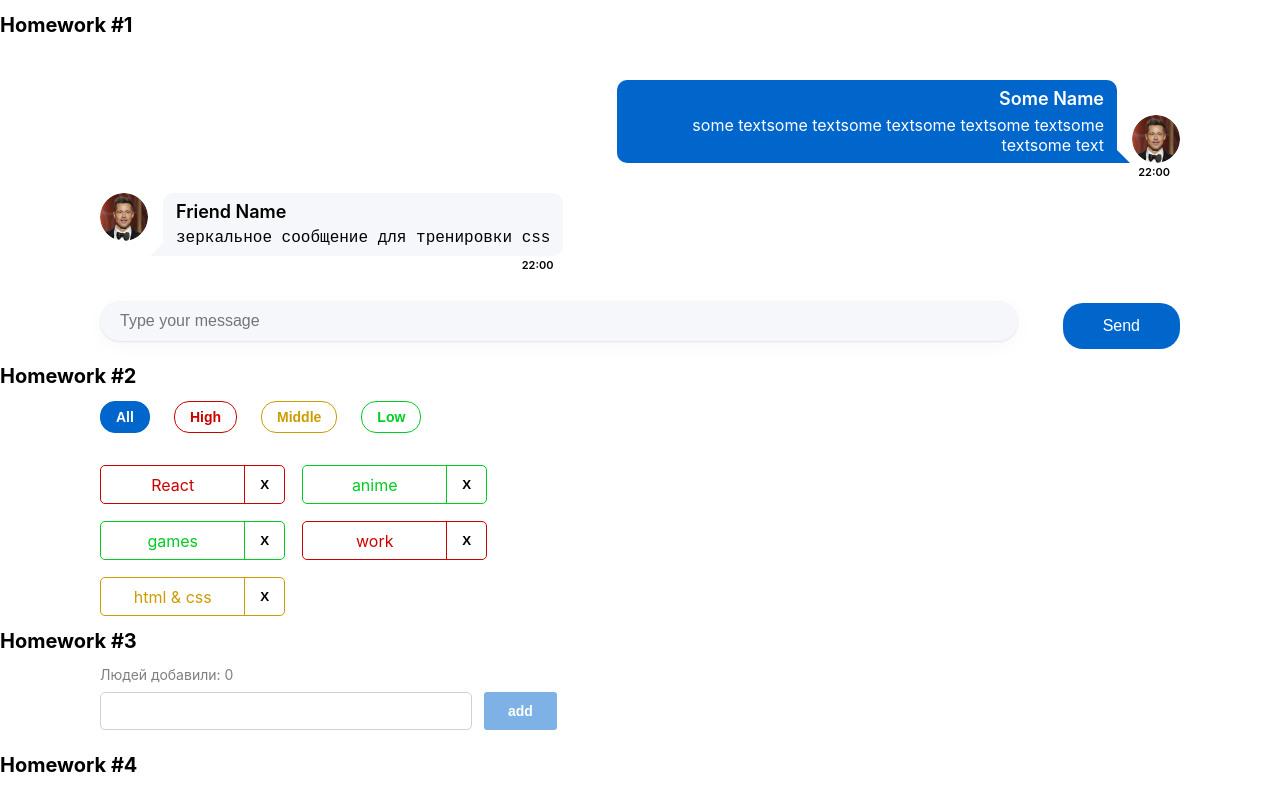
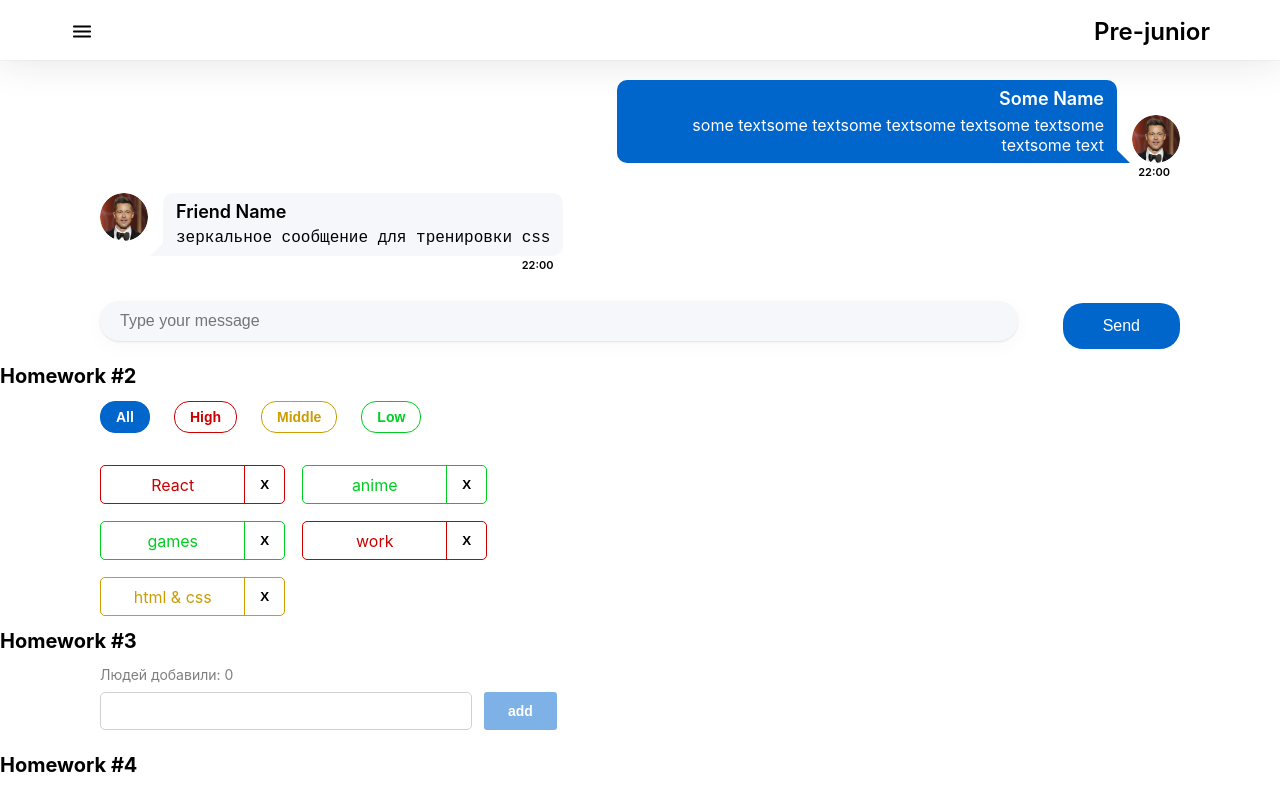
Before and after one commit to DaniyelGit/DZ-Incubator, a React (Create React App) app: page /#/pre-junior in a window 1280 px wide. Shown: the top 788 px of the page. Built offline with nearby package versions, Linux system fonts and the light colour scheme.

Commit message:
HW5 -- added routs and add styles for (link, sidebar, header)

```diff
--- a/src/index.css
+++ b/src/index.css
@@ -12,6 +12,7 @@
     -webkit-font-smoothing: antialiased;
     -moz-osx-font-smoothing: grayscale;
     box-sizing: border-box;
+    height: 100vh;
 }
 
 code {
--- a/src/s1-main/App.tsx
+++ b/src/s1-main/App.tsx
@@ -4,18 +4,18 @@
 import HW2 from "../s2-homeworks/hw02/HW2";
 import HW3 from "../s2-homeworks/hw03/HW3";
 import HW4 from "../s2-homeworks/hw04/HW4";
+import HW5 from "../s2-homeworks/hw05/HW5";
 
 function App() {
     return (
         <div className={s.App}>
-            <HW1/>
-            {/*раскомментировать по ходу выполнения*/}
-            <HW2/>
-            <HW3/>
-            <HW4/>
+            {/*<HW1/>*/}
+            {/*<HW2/>*/}
+            {/*<HW3/>*/}
+            {/*<HW4/>*/}
 
             {/*при выполнении дз 5 и более - закомментировать здесь дз 1-4, так как они есть внутри дз 5*/}
-            {/*<HW5/>*/}
+            <HW5/>
         </div>
     )
 }
--- a/src/s2-homeworks/hw05/Pages.tsx
+++ b/src/s2-homeworks/hw05/Pages.tsx
@@ -18,15 +18,13 @@
             <Routes>
                 {/*роутинг будут писать студенты*/}
                 {/*в начале мы попадаем на страницу '/' и переходим сразу на страницу /pre-junior*/}
-                {/*<Route ...*/}
+                <Route path={'/'} element={<Navigate to={PATH.PRE_JUNIOR}/>}/>
 
-                {/*роуты для /pre-junior, /junior, /junior-plus*/}
-                {/*<Route ...*/}
-                {/*<Route ...*/}
-                {/*<Route ...*/}
+                <Route path={PATH.PRE_JUNIOR} element={<PreJunior/>}/>
+                <Route path={PATH.JUNIOR} element={<Junior/>}/>
+                <Route path={PATH.JUNIOR_PLUS} element={<JuniorPlus/>}/>
 
-                {/*роут для несуществующей страницы должен отрисовать <Error404 />*/}
-                {/*<Route ...*/}
+                <Route path={'/*'} element={<Error404/>}/>
             </Routes>
         </div>
     )
--- a/src/s2-homeworks/hw05/header/Header.module.css
+++ b/src/s2-homeworks/hw05/header/Header.module.css
@@ -1,8 +1,24 @@
 .burgerMenuIcon {
+    cursor: pointer;
 }
 
 .header {
+    position: fixed;
+    display: flex;
+    justify-content: space-between;
+    top: 0;
+    left: 0;
+    width: 100%;
+    background-color: #fff;
+    padding: 17px 70px 14px 70px;
+    box-shadow: 0px 0px 40px rgba(29, 33, 38, 0.13), 0px 0px 2px rgba(29, 33, 38, 0.1);
+
 }
 
 .header h1 {
+    cursor: pointer;
+    font-weight: 600;
+    font-size: 24px;
+    line-height: 29px;
+    color: #000;
 }
--- a/src/s2-homeworks/hw05/sidebar/Sidebar.module.css
+++ b/src/s2-homeworks/hw05/sidebar/Sidebar.module.css
@@ -1,25 +1,68 @@
 .sidebar {
+    position: fixed;
+    top: 0;
+    left: -100%;
+    width: 317px;
+    height: 100%;
+    padding: 63px 109px 10px 70px;
+    box-shadow: 0px 10px 40px rgba(29, 33, 38, 0.13), 0px 1px 2px rgba(29, 33, 38, 0.1);
+    background-color: #fff;
+    z-index: 100;
+    transition: all .5s ease;
 }
 
 .sidebar.open {
+    left: 0;
 }
 
 .background {
+    position: fixed;
+    width: 100%;
+    height: 100%;
+    background: #000;
+    opacity: .3;
+    z-index: 2;
 }
 
 .nav {
+    display: flex;
+    flex-direction: column;
+    justify-content: center;
+    align-items: start;
+    gap: 45px;
 }
 
 .nav a {
+    font-weight: 600;
+    font-size: 22px;
+    line-height: 27px;
+    color: #000;
+    text-decoration: none;
+    transition: all .2s;
 }
 
 .nav a:hover {
+    color: #58ACFF;
+}
+
+.nav a:active {
+    color: #3D6B99;
 }
 
 .nav a.active {
+    color: #0059B2;
+    text-decoration: underline;
 }
+
 .close {
+    position: absolute;
+    top: 22px;
+    right: 30px;
+    border: none;
+    background: none;
+    cursor: pointer;
 }
 
 .close img {
+
 }
--- a/src/s2-homeworks/hw05/sidebar/Sidebar.tsx
+++ b/src/s2-homeworks/hw05/sidebar/Sidebar.tsx
@@ -31,7 +31,7 @@
                         id={'hw5-pre-junior-link'}
                         to={PATH.PRE_JUNIOR}
                         onClick={handleClose}
-                        // className={...} // делает студент
+                        className={({isActive}) => isActive ? s.active : ''}
                     >
                         Pre-junior
                     </NavLink>
@@ -39,7 +39,7 @@
                         id={'hw5-junior-link'}
                         to={PATH.JUNIOR}
                         onClick={handleClose}
-                        // className={...} // делает студент
+                        className={({isActive}) => isActive ? s.active : ''}
                     >
                         Junior
                     </NavLink>
@@ -47,7 +47,7 @@
                         id={'hw5-junior-plus-link'}
                         to={PATH.JUNIOR_PLUS}
                         onClick={handleClose}
-                        // className={...} // делает студент
+                        className={({isActive}) => isActive ? s.active : ''}
                     >
                         Junior Plus
                     </NavLink>
```
